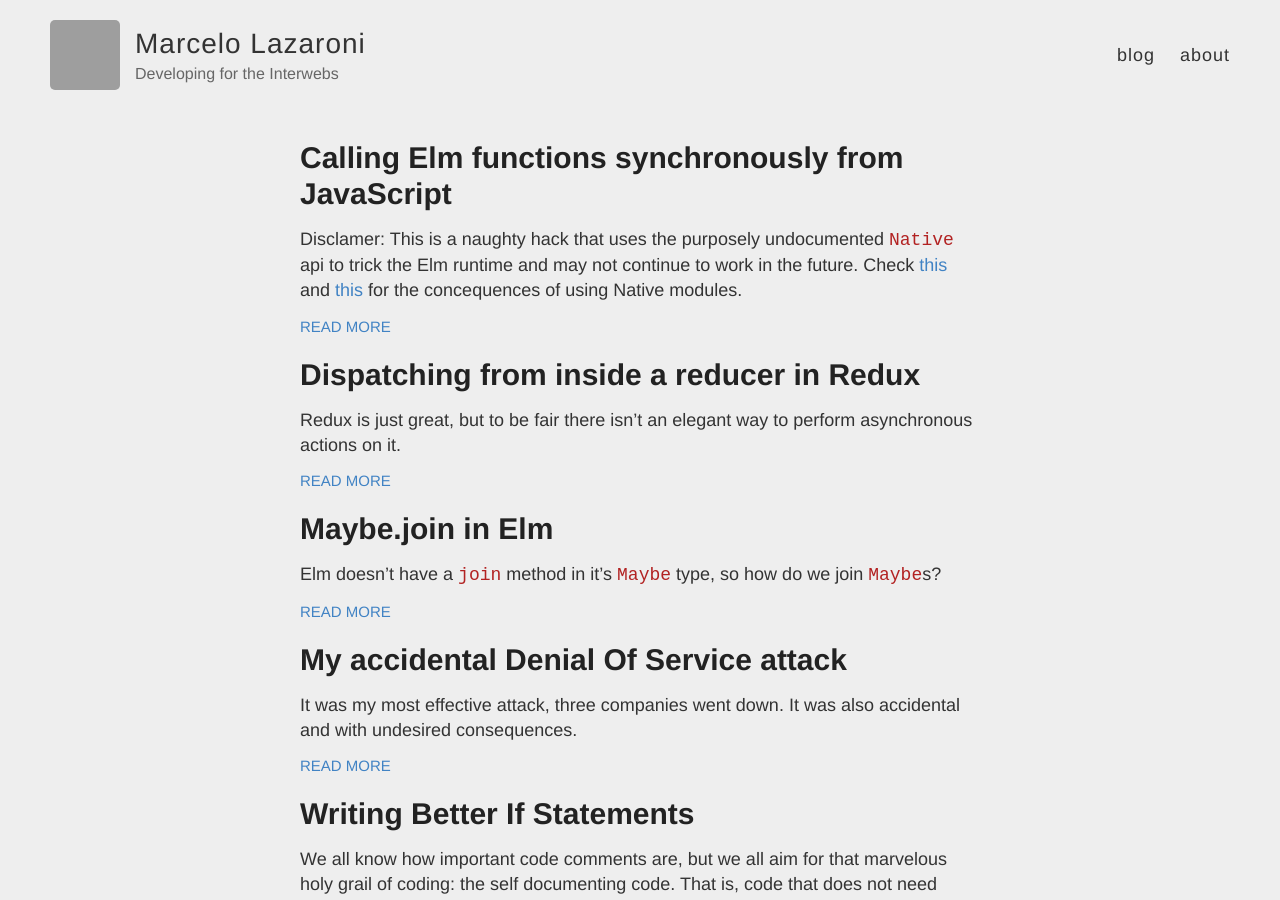
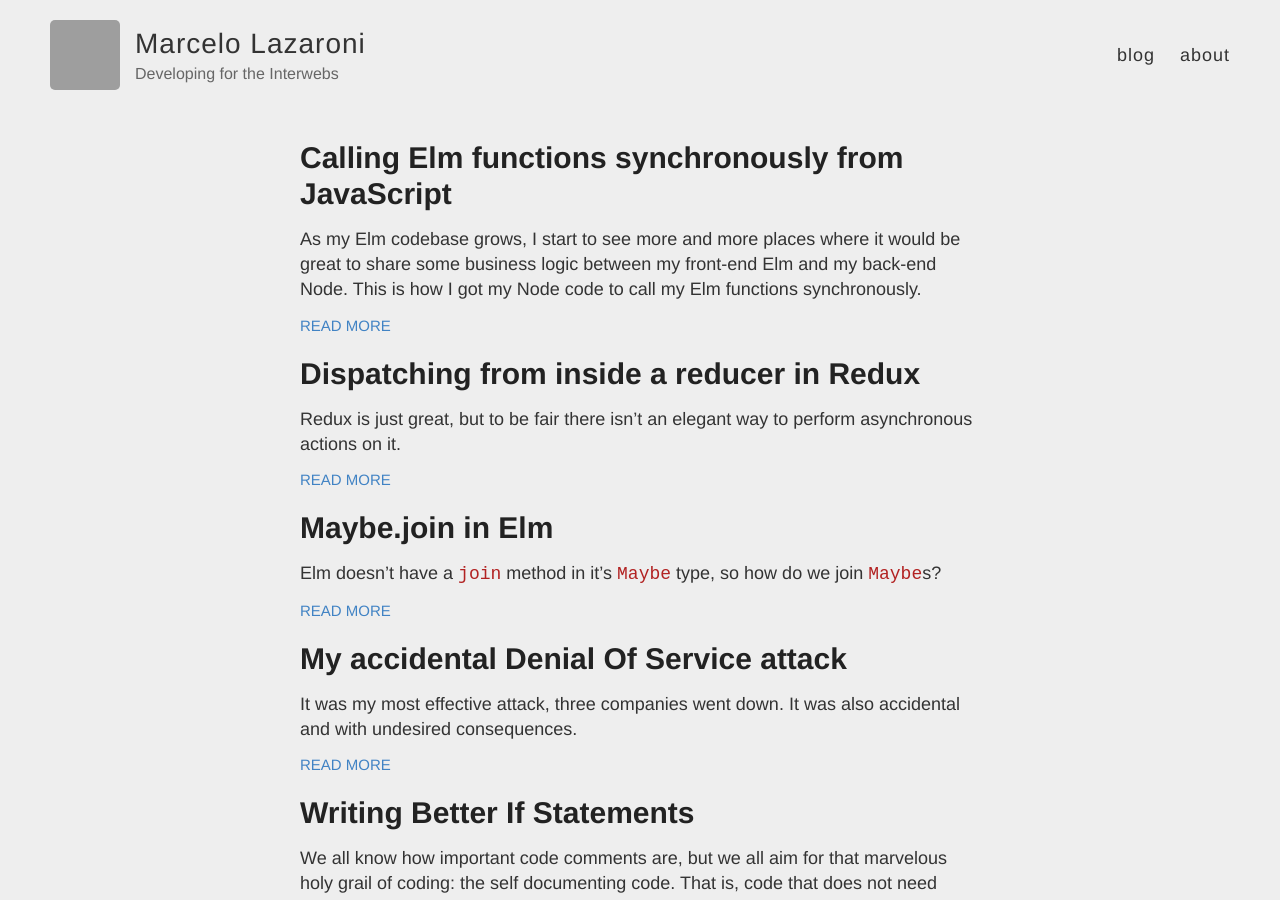
Before and after one commit to lazamar/lazamar.github.io, a Jekyll site: the page built from index.html, in a window 1280 px wide and 900 px high. Built offline with Jekyll 4.4.1, drawn with Linux system fonts in a browser that asks for light colours; grey boxes are pictures that could not be loaded.

Commit message:
Change post structure

````diff
--- a/_posts/2017-05-23-calling-elm-functions-synchronously.md
+++ b/_posts/2017-05-23-calling-elm-functions-synchronously.md
@@ -3,12 +3,21 @@ layout: post
 title: Calling Elm functions synchronously from JavaScript
 ---
 
+As my Elm codebase grows, I start to see more and more places where it would be great to share some business logic between my front-end Elm and my back-end Node. This is how I got my Node code to call my Elm functions synchronously.
 
-Disclamer: This is a naughty hack that uses the purposely undocumented `Native` api to trick the Elm runtime and may not continue to work in the future.  Check [this](https://github.com/eeue56/take-home/wiki/Writing-your-first-impure-Elm-Native-module) and [this](https://github.com/eeue56/take-home/wiki/Writing-Native#should-i-be-writing-native) for the concequences of using Native modules.
 
-As my Elm codebase grows, I start to see more and more places where it would be great to share some business logic between my front-end Elm and my back-end Node.
+---
+**TL;DR**
 
-I could use ports for that but they are inconvenient here for two main reasons:
+- Use a naughty *Native* module to turn your Elm functions into `Json.Decode.Value`s and send them through a port.
+- Check [https://github.com/lazamar/elm-synchronous](https://github.com/lazamar/elm-synchronous) for an [sscce](http://sscce.org/) example.
+
+---
+
+**Warning**: This is a naughty hack that uses the purposely undocumented `Native` api to trick the Elm runtime and may not continue to work in the future.  Check [this](https://github.com/eeue56/take-home/wiki/Writing-your-first-impure-Elm-Native-module) and [this](https://github.com/eeue56/take-home/wiki/Writing-Native#should-i-be-writing-native) for the concequences of using Native modules.
+
+
+I could use ports for the Node-Elm connection but they are inconvenient here for two main reasons:
 
  - Ports are always asynchronous. The logic I want to implement is pure so synchronicity would make much more sense.
 
@@ -32,11 +41,12 @@ Apparently this creates an *Elm runtime* or something of the kind. Anyway. Lo an
 
 I remember it vividly. I was standing on the edge of my toilet hanging a clock, the porcelain was wet, I slipped, hit my head on the sink, and when I came to I had a revelation! A vision! A picture in my head! A picture of this! This is what makes synchronous Elm function invocation possible: The `Json.Decode.Value` type.
 
-If we could pass our functions through a port our problems would be solved. We just listen to that port once in our JS and when it gives us our Elm function we store a reference to it and throw the port away! Now that we have a reference to the real function we can use it synchronously without ever needing to care for that port again. But life is not that easy and you can't pass functions through ports. It's illegal.
+If we could pass our functions through a port our problems would be solved. We would just listen to that port once in our JS and when it gives us our Elm function we would store a reference to it and throw the port away! Now that we have a reference to the real function we can use it synchronously without ever needing to care for that port again! But life is not that easy and you can't pass functions through ports. It's illegal.
 
 Here is the drill. You can pass anything to a function in a Native module. This means we can pass functions to them too. And when we return something from our Native module, if we say it is a `Json.Decode.Value` Elm won't try to check what's inside of it. This means we can now pass this `Json.Decode.Value` through our port without the runtime noticing! We have just created a small function laundry business!
 
-Let's look at the code that will make this work. I decided to call my native module *Transformer*, so it will live under `Native/Transformer.js`. Remember to add `    "native-modules": true` to your `elm-package.json` . Here it is
+Let's look at the code that will make this work. I decided to call my native module *Transformer*, so it will live under `Native/Transformer.js`. Remember to add `"native-modules": true` to your `elm-package.json` . Here it is
+
 
 ``` javascript
 const _user$project$Native_Transformer = (function() {
@@ -59,7 +69,9 @@ const _user$project$Native_Transformer = (function() {
 })();
 ```
 
+
 In my Elm code I created a typed wrapper for it and use it like this:
+
 
 ``` haskell
 import Native.Transformer
@@ -84,9 +96,9 @@ jsSum = toJsFunction sum
 
 ## Getting it to work
 
-You can see the full program [https://github.com/lazamar/elm-synchronous](https://github.com/lazamar/elm-synchronous)
+You can see the full program at [https://github.com/lazamar/elm-synchronous](https://github.com/lazamar/elm-synchronous)
 
-Here is what we will do. First we will create a module whose sole purpose is to expose our desired Elm functions. Our front-end Elm module probably does http requests, handles lots of Ui, state changes, etc. We don't need any of that overhead. Here is our brand new dependency tree.
+Here is what we will do. First we will create a module whose sole purpose is to expose our desired Elm functions. Our front-end Elm module probably does http requests, handles lots of Ui, state changes, etc. We don't need any of that overhead. We keep our functions in a module of their own so we can import them from the front-end and from the back-end.
 
 ```
       ┌───────> MyFunctions.elm <──────┐
@@ -94,9 +106,12 @@ FrontEnd.elm                      BackEnd.elm
 
 ```
 
- Our BackEnd module will have two ports:
-	 - One for our JS to listen to. This one will receive an object containing all the functions we want to expose.
-	 - One for our JS to call. Once we are listening on the other port, this will trigger Elm to call our listener function.
+ Our module for the back-end will have two ports:
+
+ - One for our JS to listen to. This one will receive an object containing all the functions we want to expose.
+
+ - One for our JS to call. Once we are listening on the other port, this will trigger Elm to call our listener function.
+
 
 ``` haskell
 port expose : PublicAPI -> Cmd msg
@@ -104,7 +119,9 @@ port expose : PublicAPI -> Cmd msg
 port requestExposition : (Json.Decode.Value -> msg) -> Sub msg
 ```
 
+
 That's it. We can now get our functions through these ports. Here is how we can use it in Node.
+
 
 ``` javascript
 const jsdom = require("jsdom");
@@ -150,16 +167,8 @@ loadAPI()
 
 ## Some considerations
 
-This method is not all that hacky. The only non-standard feature used was the Native API and it is widely used, so it's unlikely that it will stop being supported. It will obviously not work when Elm starts compiling to machine code or Web Assembly or something else.
+This method is not all that hacky. The only non-standard feature required was the Native API and it is widely used by the community, so it's unlikely that it will stop being supported. It will obviously not work when Elm starts compiling to machine code or Web Assembly or something else.
 
 Just like ports, you have to be careful with the values you have going in and out from these functions. Elm will not check their types at invocation time, so you can break you program if you pass something unexpected to it, just like pure JavaScript. The recommended way to handle that is to use encoders and decoders for these functions. Create a wrapper around them to decode any value sent from JavaScript and encode it back to a JavaScript value before it returns. Because decoding can fail, your functions will have to return something like a `Result` or `Maybe` type. You can use a monad library like [ramda-fantasy](https://github.com/ramda/ramda-fantasy) (my fave) to wrap these values in JavaScript.
 
 If you try this and find some pitfalls, be it with the Elm runtime in Node or with deceiving values make sure to mention so I can add it to the post.
-
----
-**TL;DR**
-
-- Use a naughty *Native* module to turn your Elm functions into `Json.Decode.Value`s and send them through a port.
-- Check https://github.com/lazamar/elm-synchronous for an [sscce](http://sscce.org/) example.
-
----
````
